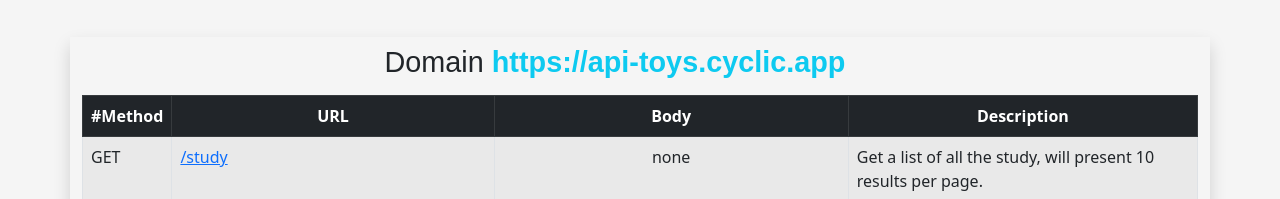
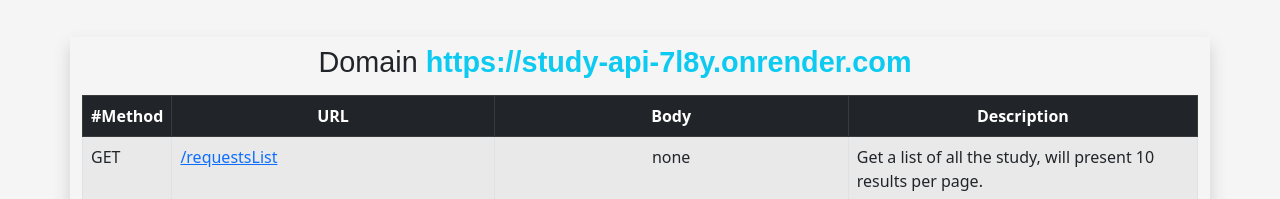
Before and after one commit to yaelgloberman/test_29_11, a website: page public/index.html in a window 1280 px wide. Shown: the part 1615-1814 px from the top of the page. Drawn offline with nearby package versions, Linux system fonts and the light colour scheme.

Commit message:
change href

```diff
--- a/public/index.html
+++ b/public/index.html
@@ -70,19 +70,19 @@
                 <tbody>
                     <tr>
                         <td>GET</td>
-                        <td><a href="/users/myInfo">/users/myInfo</a></td>
+                        <td><a href="https://study-api-jppo.onrender.com/users/myInfo">/users/myInfo</a></td>
                         <td class="text-center">none</td>
                         <td>Get your own info - by token.</td>
                     </tr>
                     <tr>
                         <td>GET</td>
-                        <td><a href="/users/usersList">/users/usersList</a></td>
+                        <td><a href="https://study-api-jppo.onrender.com/users/usersList">/users/usersList</a></td>
                         <td class="text-center">none</td>
                         <td>Get list of all users - by token admin.</td>
                     </tr>
                     <tr>
                         <td>POST</td>
-                        <td>/users/register</td>
+                        <td><a href="https://study-api-7l8y.onrender.com/users/register"></a>/users/register</td>
                         <td>
                             <pre>
 {
@@ -175,7 +175,7 @@
         <div class="container table-responsive shadow py-2">
             <table class="table table-bordered table-striped mb-3">
                 <h4 class="mb-3 text-center bigDomain">Domain
-                    <span class="text-info text fw-bold" id="Domain">https://api-toys.cyclic.app</span>
+                    <span class="text-info text fw-bold" id="Domain">https://study-api-7l8y.onrender.com</span>
                     <button class="btn mx-2 copyBtn" id="domainbtn2"><i class="bi bi-files"></i></button>
                 </h4>
                 <thead class="table-dark">
@@ -189,7 +189,7 @@
                 <tbody>
                     <tr>
                         <td>GET</td>
-                        <td><a href="https://study-api-7l8y.onrender.com/studyRequests/study">/study</a></td>
+                        <td><a href="https://study-api-7l8y.onrender.com/studyRequests/requestsList">/requestsList</a></td>
                         <td class="text-center">none</td>
                         <td>Get a list of all the study, will present 10 results per page.</td>
                     </tr>
@@ -204,7 +204,7 @@
                     </tr>
                     <tr>
                         <td>GET</td>
-                        <td><a href="https://study-api-7l8y.onrender.com/study/prices?min=50&max=200">/studyRequests/duration?min=12&max=25</a>
+                        <td><a href="https://study-api-7l8y.onrender.com/studyRequests/duration?min=12&max=25">/studyRequests/duration?min=12&max=25</a>
                         </td>
                         <td class="text-center">none</td>
                         <td>Get a list of the study request by min & max hourse , it will present 10 results per page.
@@ -212,7 +212,7 @@
                     </tr>
                     <tr>
                         <td>GET</td>
-                        <td><a href="https://study-api-jppo.onrender.com/studyRequests/topic/programming">/studyRequests/topic/:topicName</a>
+                        <td><a href="https://study-api-7l8y.onrender.com/studyRequests/topic/programming">/studyRequests/topic/:topicName</a>
                         </td>
                         <td class="text-center">none</td>
                         <td>Get a list of all study requests according to the selected topic <strong>category</strong>,
```
